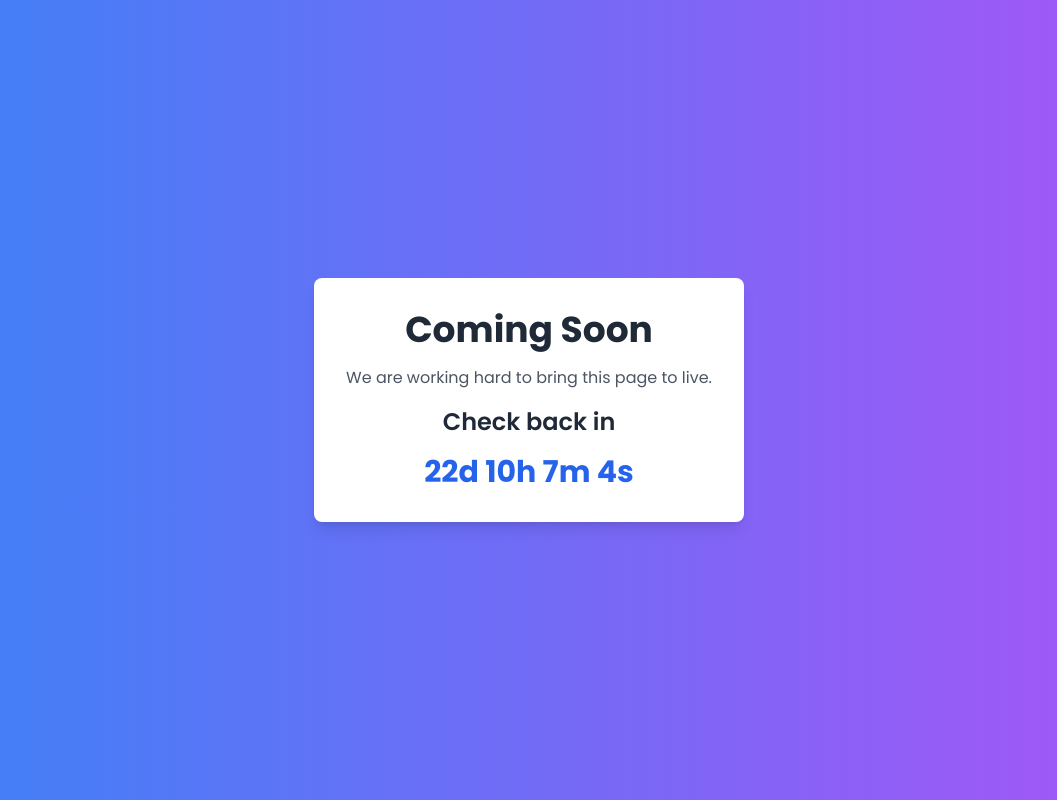
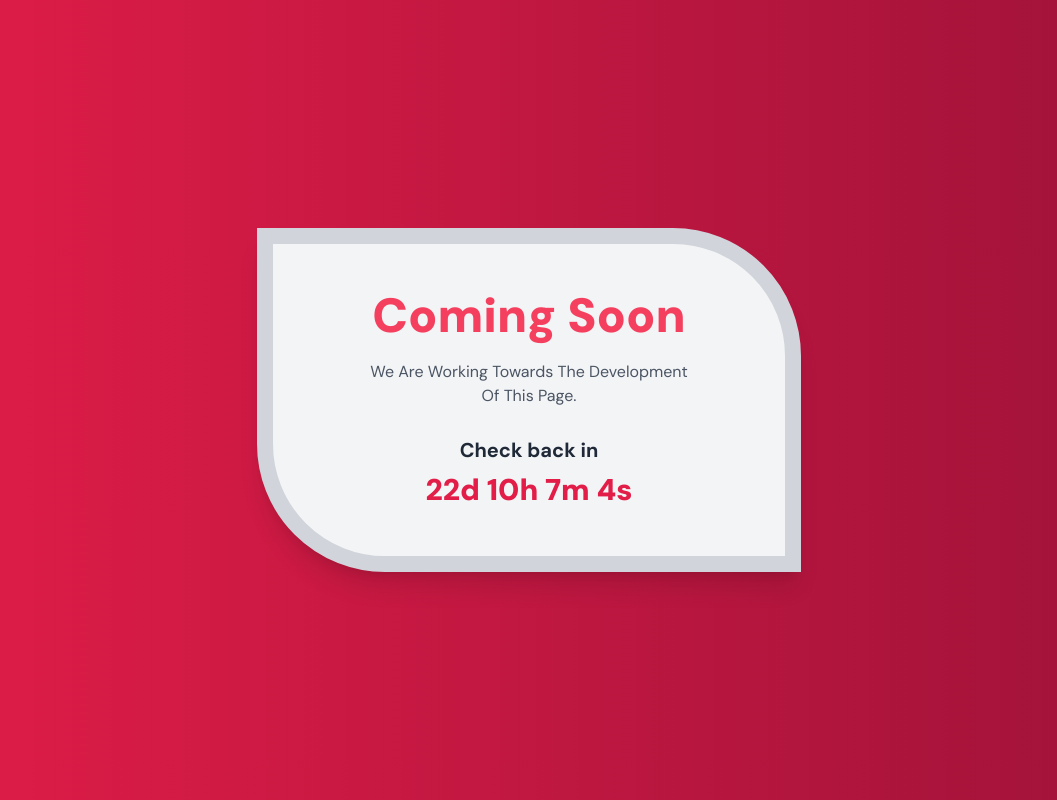
Before and after one commit to Onaivio/hngx-stage-two-task, a React (Vite) app: page /comingsoon in a window 1280 px wide. Shown: the whole page, without its empty margins (111-1168 px from the left). Built offline with nearby package versions, Linux system fonts and the light colour scheme; the HTML template or start-up script is replaced by a standard one.

Commit message:
hng-stage-two movie box video web using react complete code base with tmdb api

```diff
--- a/src/components/ComingSoon.jsx
+++ b/src/components/ComingSoon.jsx
@@ -34,16 +34,16 @@ function ComingSoon() {
   }, []);
 
   return (
-    <div className="min-h-screen min-w-[300px] flex items-center justify-center bg-gradient-to-r from-blue-500 to-purple-500">
-      <div className="bg-white p-8 rounded-lg shadow-lg text-center">
-        <h1 className="text-4xl font-bold text-gray-800 mb-4">Coming Soon</h1>
-        <p className="text-gray-600 mb-4">
-          We are working hard to bring this page to live.
+    <div className="min-h-screen font-dm min-w-[300px] flex items-center justify-center bg-gradient-to-r from-rose-600 to-rose-800">
+      <div className=" py-12 md:px-24 px-14 bg-gray-100 rounded-tr-[8rem] rounded-bl-[8rem] border-[1rem] border-gray-300 shadow-xl flex flex-col justify-center items-center gap-1">
+        <h1 className="text-5xl font-black text-rose-500 mb-4">Coming Soon</h1>
+        <p className="text-gray-600 mb-6 capitalize md:max-w-xs text-center">
+          We are working towards the development of this page.
         </p>
-        <div className="text-2xl font-semibold text-gray-800 mb-4">
+        <div className="text-xl font-bold text-gray-800 mb-1">
           Check back in
         </div>
-        <div className="text-3xl font-bold text-blue-600">
+        <div className="text-3xl font-black text-rose-600">
           {remainingTime.days}d {remainingTime.hours}h {remainingTime.minutes}m{" "}
           {remainingTime.seconds}s
         </div>
--- a/src/components/ErrorPage.jsx
+++ b/src/components/ErrorPage.jsx
@@ -8,18 +8,16 @@ const ErrorPage = ({ error: { code, message } }) => {
   };
 
   return (
-    <div className="flex flex-col justify-center items-center h-screen">
-      <div className="min-h-screen w-full flex items-center justify-center bg-gray-200">
-        <div className=" p-12 bg-white rounded-lg shadow-md flex flex-col justify-center items-center gap-2">
-          <h1 className="text-9xl font-black text-red-500 mb-4">Oops!</h1>
-          <p className="text-gray-700 text-2xl mb-4 font-semibold">
-            An error occurred:
-          </p>
-          <p className="text-gray-700 text-xl mb-4">{code}</p>
-          <p className="text-gray-700 text-xl mb-4">{message}</p>
+    <div className="flex flex-col justify-center items-center h-screen font-dm">
+      <div className="min-h-screen w-full flex items-center justify-center bg-gradient-to-r from-rose-600 to-rose-800">
+        <div className=" py-12 md:px-24 px-14 bg-gray-100 rounded-tr-[8rem] rounded-bl-[8rem] border-[1rem] border-gray-300 shadow-xl flex flex-col justify-center items-center gap-1">
+          <h1 className="text-9xl font-black text-rose-500 mb-4 font-dm">
+            Oops!
+          </h1>
+          <p className="text-gray-700 text-xl font-bold mb-4">{message}</p>
           {message.includes("Network Error") || message.includes("404") ? (
             <button
-              className="bg-red-500 text-white py-2 px-4 rounded-md hover:bg-red-600 focus:outline-none"
+              className="bg-rose-600 mt-3 text-white py-4 px-10 font-bold uppercase rounded-xl hover:bg-rose-700 focus:outline-none"
               onClick={reloadPage}
             >
               {message.includes("Network Error") ? "Retry" : "Go Home"}
--- a/src/components/MovieCard.jsx
+++ b/src/components/MovieCard.jsx
@@ -16,6 +16,7 @@ const MovieCard = ({ id, title, releaseDate, posterUrl }) => {
     <Link to={`/movie/${id}`} className="flex flex-col gap-y-3 font-dm">
       <div data-testid="movie-card" className="relative">
         <img
+          className="w-full"
           data-testid="movie-poster"
           loading="lazy"
           src={posterUrl}
@@ -35,7 +36,10 @@ const MovieCard = ({ id, title, releaseDate, posterUrl }) => {
         <p data-testid="movie-release-date" className="text-xs text-[#9CA3AF]">
           USA, {releaseDate}
         </p>
-        <p data-testid="movie-title" className="text-lg font-dm w-fit text-[#111827]">
+        <p
+          data-testid="movie-title"
+          className="text-lg font-dm w-fit text-[#111827]"
+        >
           {title}
         </p>
       </div>
```
